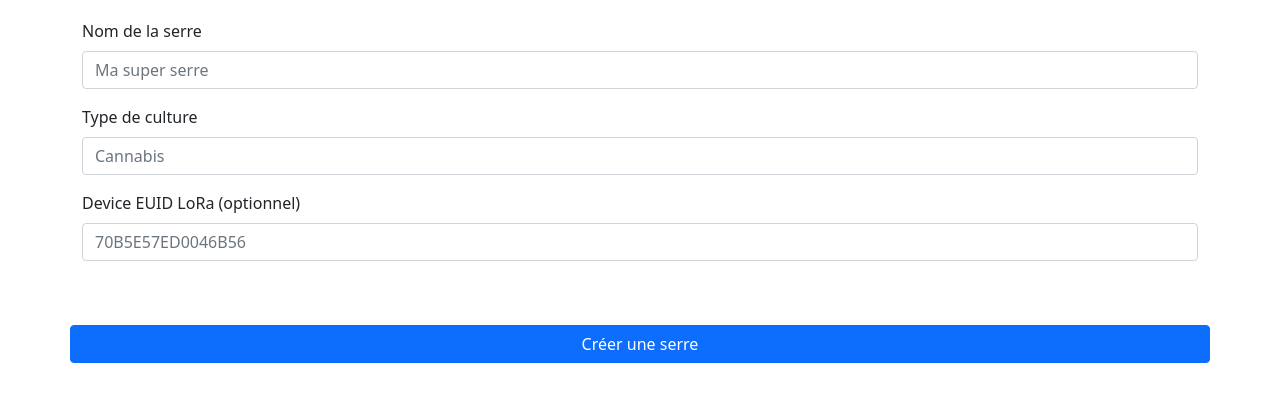
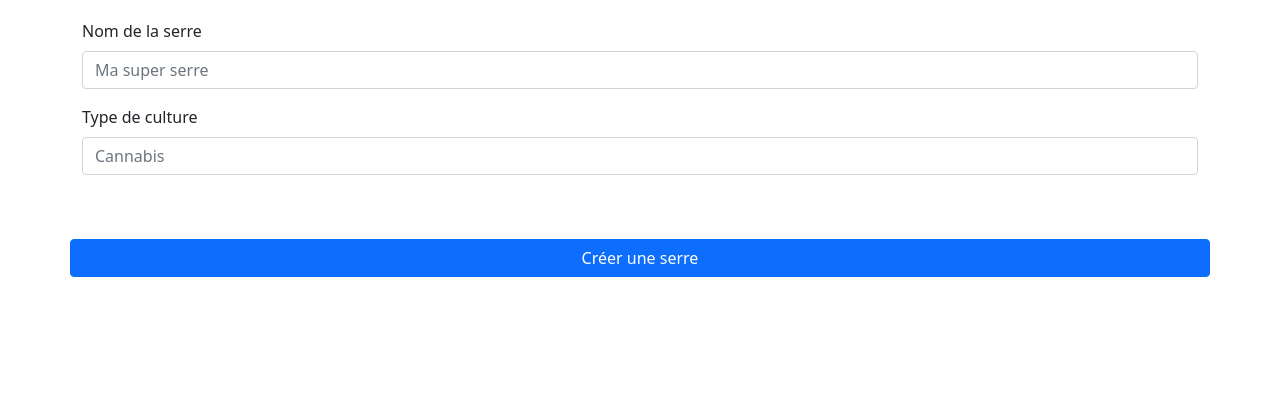
Before and after one commit to Hyperion60/SerreConnectee, a Django app: template templates/Serre/add-serre.html in a window 1280 px wide. Shown: the part 235-637 px from the top of the page. Run offline with Django 4.2, Linux system fonts and the light colour scheme; the template is opened without the code that fills it, so the values that code supplies are empty; some libraries are stand-ins or nearby versions.

Commit message:
serre: Remove useless field to create serre

```diff
--- a/templates/Serre/add-serre.html
+++ b/templates/Serre/add-serre.html
@@ -39,12 +39,6 @@
                 <input type="text" class="form-control" id="culture-input" name="culture" placeholder="Cannabis" required>
             </div>
         </div>
-        <div class="row justify-content-center">
-            <div class="mb-3" style="min-width: 50%;">
-                <label for="lora-input" class="form-label">Device EUID LoRa (optionnel)</label>
-                <input type="text" class="form-control" id="lora-input" name="lora" placeholder="70B5E57ED0046B56">
-            </div>
-        </div>
         <div class="mb-5"></div>
         <div class="row justify-content-md-center">
             <button class="btn btn-primary" type="submit">Créer une serre</button>
```
